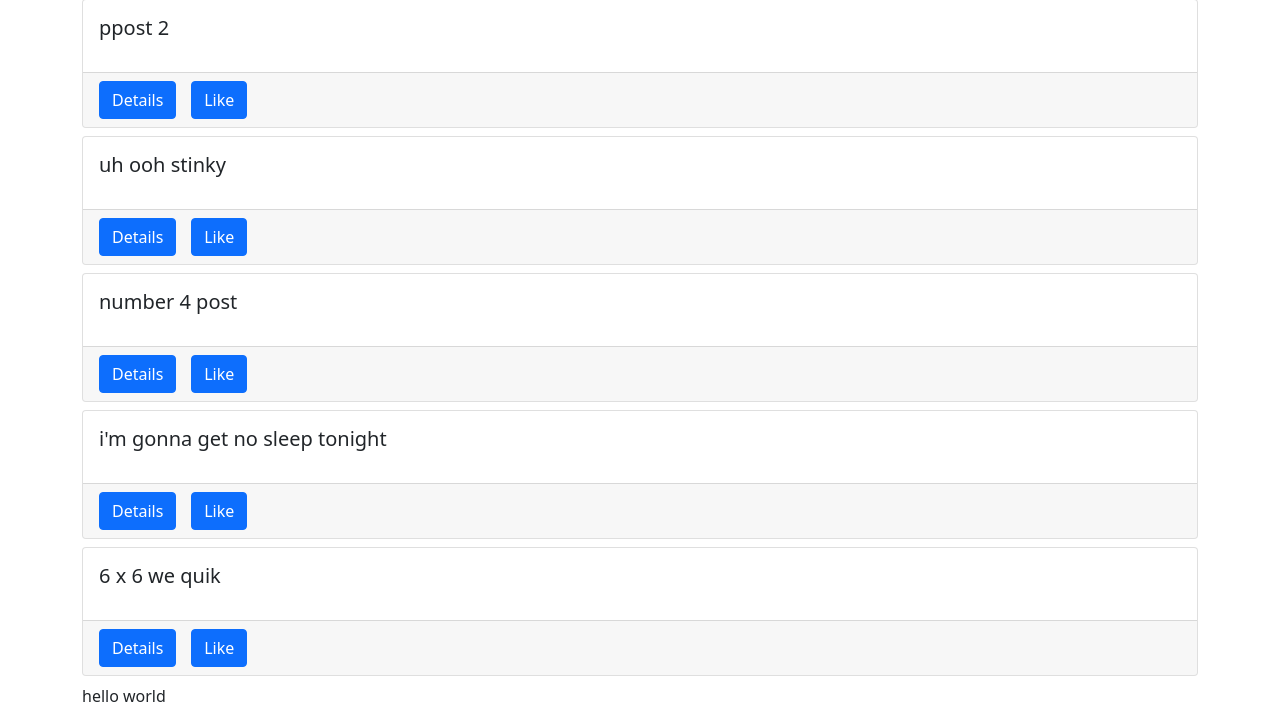
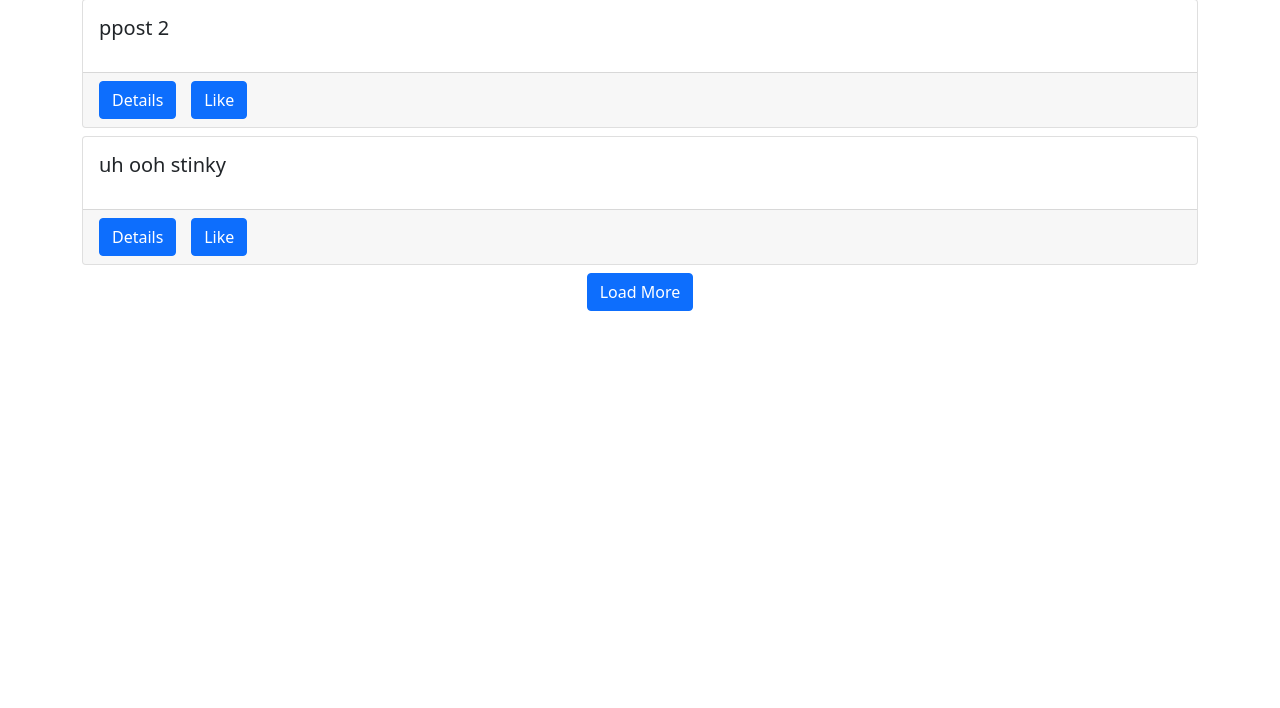
Before and after one commit to E-v7/nad-a4, a Django app: page / in a window 1280 px wide. Shown: the part 154-862 px from the top of the page. After the commit the page ends 465 px from the top, so only its background shows below. Run offline with Django 4.2, Linux system fonts and the light colour scheme; data comes from the database, SQL or seed files in the repository; data that the repository does not hold is empty.

Commit message:
Relocated spinner to below posts, only loads 3 posts at a time, button added to load in more posts when requested

```diff
--- a/nad-a4/src/posts/static/posts/main.js
+++ b/nad-a4/src/posts/static/posts/main.js
@@ -1,24 +1,16 @@
 console.log('hello world')
 
-const helloWorldBox = document.getElementById('hello-world')
 const postsBox = document.getElementById('posts-box')
 const spinnerBox = document.getElementById('spinner-box')
+const loadBtn = document.getElementById('load-btn')
+const endBox = document.getElementById('end-box')
 
+let visible = 3
+
+const getData = () => {
     $.ajax({
         type: 'GET',
-    url: '/hello-world/',
-    success: function(response) {
-        console.log('success', response.text)
-        helloWorldBox.textContent = response.text
-    },
-    error: function(error) {
-        console.log('error', error)
-    }
-})
-
-$.ajax({
-    type: 'GET',
-    url: '/data/',
+        url: `/data/${visible}/`,
         success: function(response) {
             console.log(response)
             const data = response.data
@@ -45,9 +37,25 @@
                     </div>
                 </div>
                 `
-        });
+            })
+            console.log(response.size)
+            if (response.size === 0) {
+                endBox.textContent = 'No posts added yet'
+            } else if (response.size <= visible) {
+                loadBtn.classList.add('not-visible')
+                endBox.textContent = 'No more posts to load'
+            }
         },
         error: function(error) {
             console.log(error)
         }
     })
+}
+
+loadBtn.addEventListener('click', () => {
+    spinnerBox.classList.remove('not-visible')
+    visible += 3
+    getData()
+})
+
+getData()
--- a/nad-a4/src/posts/templates/posts/main.html
+++ b/nad-a4/src/posts/templates/posts/main.html
@@ -14,11 +14,13 @@
     {% comment %} {% for obj in qs %}
         {{obj.title}} - {{obj.body}} <br>
     {% endfor %} {% endcomment %}
+    <div id="posts-box"></div>
+
     <div id="spinner-box" class="text-center">
         <div class="spinner-border" role="status"></div>
     </div>
 
-    <div id="posts-box"></div>
-
-    <div id="hello-world"></div>
+    <div class="text-center mb-3" id="end-box">
+        <button class="btn btn-primary" id="load-btn">Load More</button>
+    </div>
 {% endblock content %}
--- a/nad-a4/src/posts/urls.py
+++ b/nad-a4/src/posts/urls.py
@@ -10,7 +10,7 @@
 
 urlpatterns = [
     path('', post_list_and_create, name='main-board'),
-    path('data/', load_post_data_view, name='posts-data'),
+    path('data/<int:num_posts>/', load_post_data_view, name='posts-data'),
 
     path('hello-world/', hello_world_view, name='hello-world')
 ]
--- a/nad-a4/src/posts/views.py
+++ b/nad-a4/src/posts/views.py
@@ -7,7 +7,13 @@
     qs = Post.objects.all()
     return render(request, 'posts/main.html', {'qs': qs})
 
-def load_post_data_view(request):
+def load_post_data_view(request, num_posts):
+    visible = 3
+    upper = num_posts
+    lower = upper - visible
+
+    size = Post.objects.all().count()
+
     qs = Post.objects.all()
     data = []
 
@@ -16,11 +22,12 @@
             'id': obj.id,
             'title': obj.title,
             'body': obj.body,
+            'liked': True if request.user in obj.liked.all() else False,
             'author': obj.author.user.username
         }
         data.append(item)
 
-    return JsonResponse({'data': data})
+    return JsonResponse({'data': data[lower:upper], 'size': size})
 
 def hello_world_view(request):
     return JsonResponse({'text': 'hello world'})
```
Lines whose indentation alone changed are shown as unchanged.
